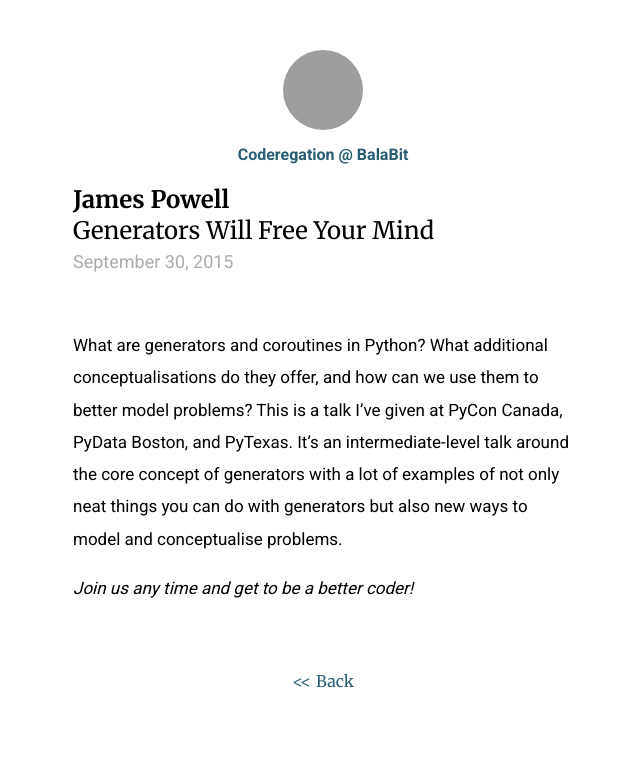
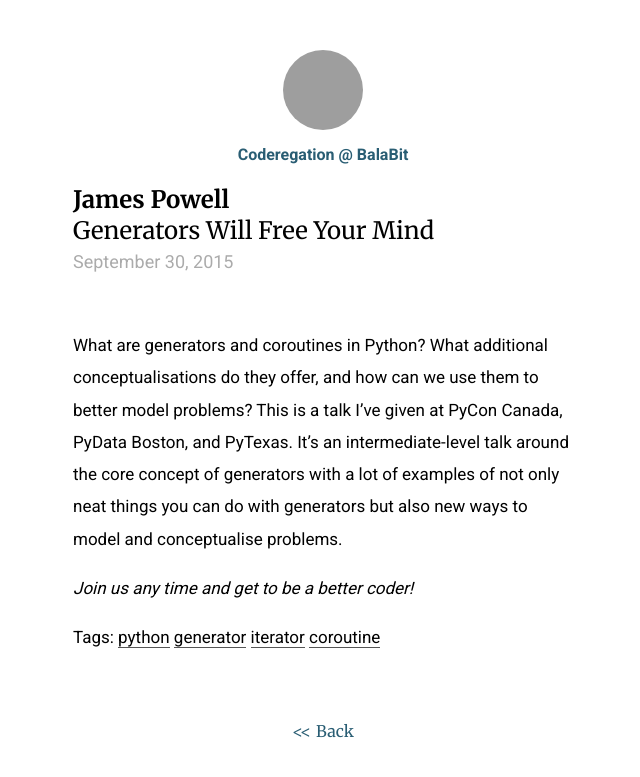
Before and after one commit to balabit/coderegation, a Jekyll site: the page built from _posts/2015-09-30-James-Powell-Generators-Will-Free-Your-Mind.md, in a window 1280 px wide, cut to the strip 0-777 px from the top of the page. Shown: the whole strip, without its empty margins (317-957 px from the left). Built offline with Jekyll 4.4.1, drawn with Linux system fonts in a browser that asks for light colours; grey boxes are pictures that could not be loaded.

Commit message:
Add tags
Signed-off-by: Máté Farkas <mate.farkas@balabit.com>

```diff
--- a/_posts/2015-09-30-James-Powell-Generators-Will-Free-Your-Mind.md
+++ b/_posts/2015-09-30-James-Powell-Generators-Will-Free-Your-Mind.md
@@ -2,6 +2,7 @@
 speaker: James Powell
 topic: Generators Will Free Your Mind
 video: https://www.youtube.com/watch?v=RdhoN4VVqq8
+tags: [python, generator, iterator, coroutine]
 ---
 
 What are generators and coroutines in Python? What additional conceptualisations do they offer, and how can we use them to better model problems? This is a talk I've given at PyCon Canada, PyData Boston, and PyTexas. It's an intermediate-level talk around the core concept of generators with a lot of examples of not only neat things you can do with generators but also new ways to model and conceptualise problems.
```
